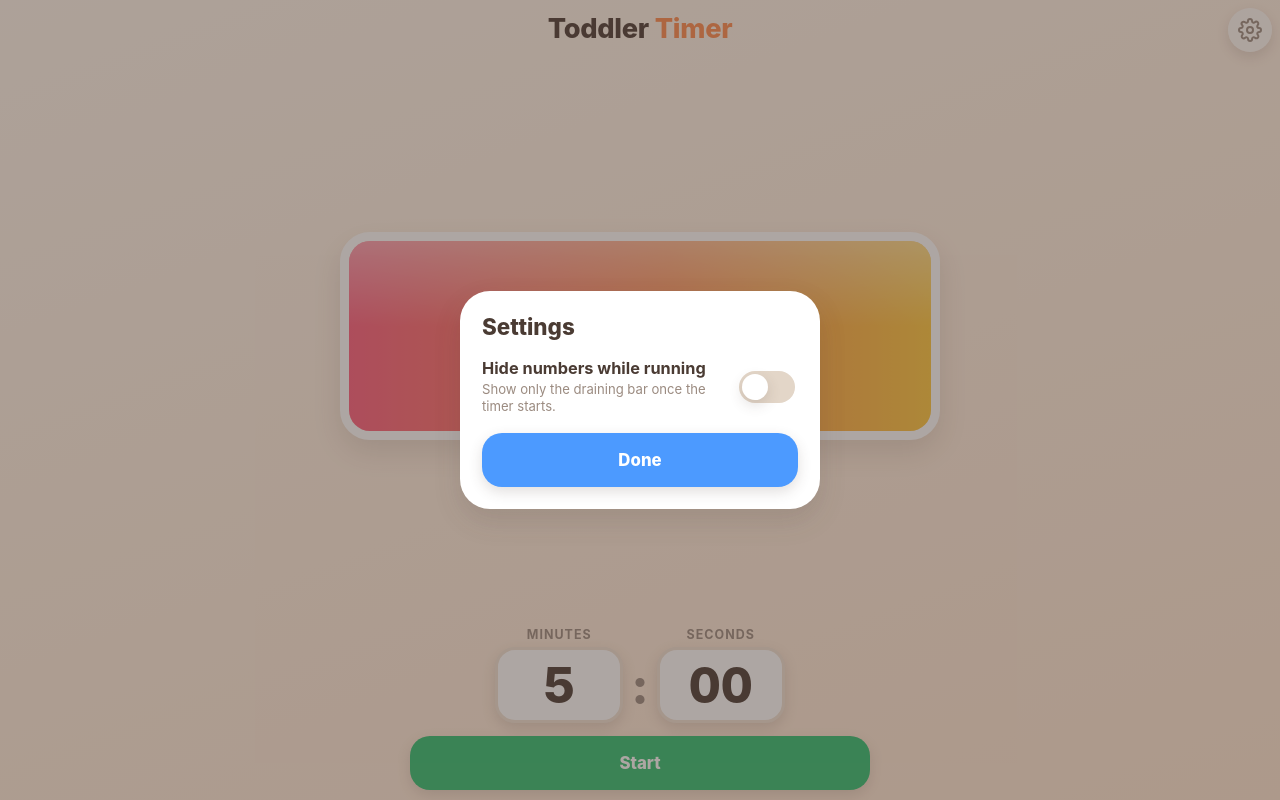
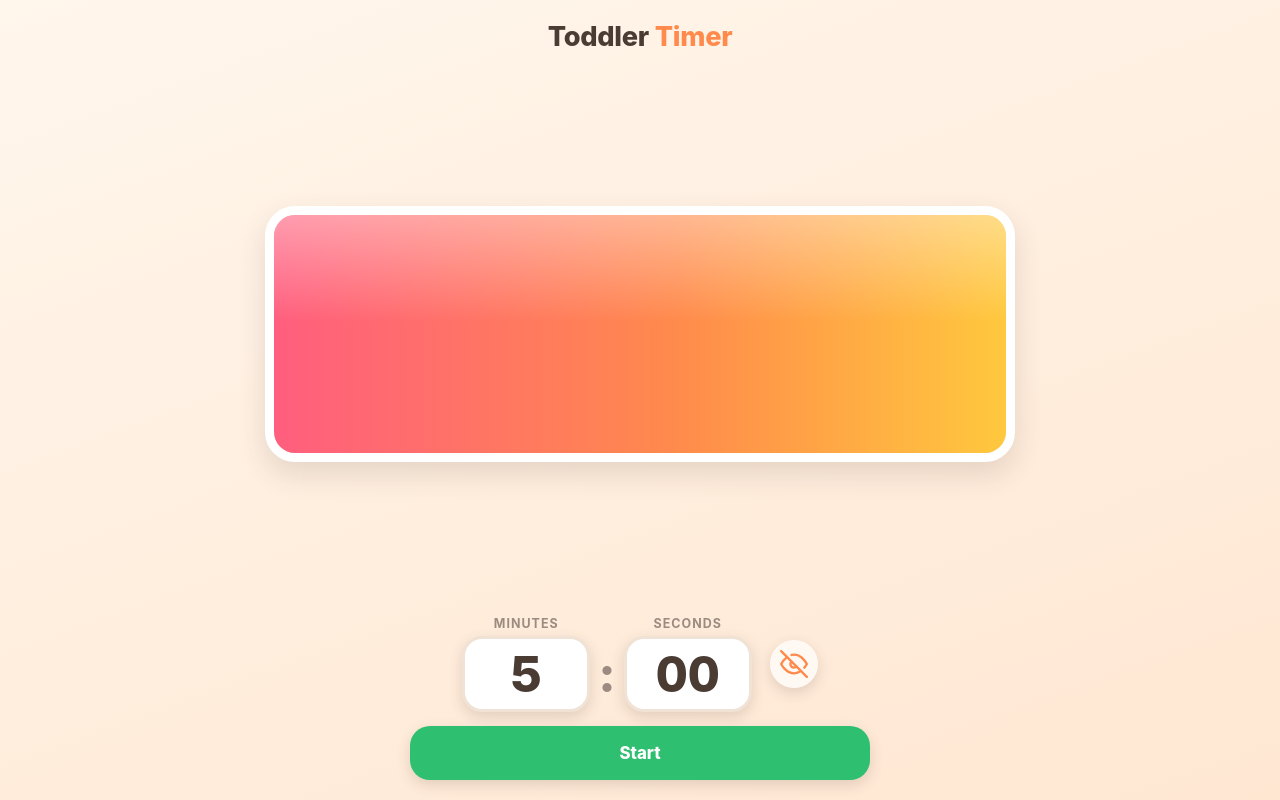
Before and after one commit to trevthom/toddler-timer, a plain HTML site: page index.html in a window 1280 px wide. Both pictures are taken after a click on the button "Hide the numbers while the timer runs". Drawn offline with Linux system fonts and the light colour scheme.

Commit message:
UI/UX changes
- 25% bigger timer animation
- show/hide numbers icon ow on home screen instead of Settings

```diff
--- a/css/styles.css
+++ b/css/styles.css
@@ -6,8 +6,9 @@
    block right below. Colours, the "juice" gradient, corner roundness and
    shadows all flow from there.
 
-   v1.1 — UI scaled down slightly so all buttons fit without scrolling on
-   phones; added the gear button, settings dialog and toggle switch.
+   v1.5 — bigger draining bar (+25%), more breathing room around the edges,
+   and the show/hide-numbers control is now an eye toggle beside the numbers
+   (the old gear menu and settings dialog were removed).
    ========================================================================== */
 
 :root {
@@ -65,9 +66,9 @@ body {
   display: flex;
   flex-direction: column;
   align-items: center;
-  gap: clamp(8px, 1.6vh, 16px);
-  padding: max(10px, env(safe-area-inset-top)) 14px
-           max(10px, env(safe-area-inset-bottom));
+  gap: clamp(10px, 1.8vh, 18px);
+  padding: max(18px, env(safe-area-inset-top)) clamp(20px, 5vw, 34px)
+           max(20px, env(safe-area-inset-bottom));
 }
 
 .app__title {
@@ -78,31 +79,6 @@ body {
   color: var(--ink);
 }
 .app__title span { color: var(--juice-2); }
-
-/* --- gear / settings button --------------------------------------------- */
-.gear {
-  position: absolute;
-  top: max(8px, env(safe-area-inset-top));
-  right: max(8px, env(safe-area-inset-right));
-  width: 44px;
-  height: 44px;
-  display: grid;
-  place-items: center;
-  color: var(--ink-soft);
-  background: rgba(255, 255, 255, 0.7);
-  border: none;
-  border-radius: 50%;
-  box-shadow: var(--shadow-sm);
-  cursor: pointer;
-  z-index: 30;
-  transition: transform 0.15s ease, color 0.15s ease;
-}
-.gear:hover { color: var(--ink); }
-.gear:active { transform: rotate(40deg); }
-.gear:focus-visible {
-  outline: 3px solid rgba(74, 59, 51, 0.35);
-  outline-offset: 3px;
-}
 
 .stage {
   flex: 1 1 auto;
@@ -125,12 +101,12 @@ body {
 }
 
 .rectangle.horizontal {
-  width: min(86vw, 600px);
-  height: clamp(110px, 26vh, 240px);
+  width: min(100%, 750px);
+  height: clamp(140px, 32vh, 300px);
 }
 .rectangle.vertical {
-  width: clamp(110px, 42vw, 260px);
-  height: min(52dvh, 460px);
+  width: clamp(140px, 52vw, 325px);
+  height: min(64dvh, 575px);
 }
 
 /* The juice. Width/height are set from JS; the rest is style. */
@@ -160,13 +136,41 @@ body {
   pointer-events: none;
 }
 
-/* --- time area (editor or big readout) ----------------------------------- */
+/* --- time area (editor or big readout) + the show/hide eye --------------- */
 .time {
   width: 100%;
+  display: flex;
+  align-items: center;
+  justify-content: center;
+  gap: clamp(10px, 3vw, 18px);
+  min-height: clamp(64px, 10vh, 96px);
+}
+
+/* eye toggle, sits right next to the numbers */
+.eye {
+  flex: 0 0 auto;
+  width: 48px;
+  height: 48px;
   display: grid;
   place-items: center;
-  min-height: clamp(64px, 10vh, 96px);
+  color: var(--ink-soft);
+  background: rgba(255, 255, 255, 0.7);
+  border: none;
+  border-radius: 50%;
+  box-shadow: var(--shadow-sm);
+  cursor: pointer;
+  transition: transform 0.1s ease, color 0.15s ease;
 }
+.eye:hover { color: var(--ink); }
+.eye:active { transform: scale(0.92); }
+.eye:focus-visible {
+  outline: 3px solid rgba(74, 59, 51, 0.35);
+  outline-offset: 3px;
+}
+.eye__off { display: none; }
+.eye.is-hidden { color: var(--juice-2); }       /* tinted when set to hide */
+.eye.is-hidden .eye__on { display: none; }
+.eye.is-hidden .eye__off { display: block; }
 
 .readout {
   font-size: clamp(2.4rem, 12vw, 4rem);
@@ -263,78 +267,6 @@ body {
 /* When the timer is done, the lone Reset button grows to fill the row. */
 .controls--done .btn--reset { flex-basis: 100%; min-height: 64px; font-size: 1.2rem; }
 
-/* --- settings dialog ----------------------------------------------------- */
-.settings {
-  position: fixed;
-  inset: 0;
-  z-index: 60;
-  display: grid;
-  place-items: center;
-  padding: 20px;
-  background: rgba(74, 59, 51, 0.45);
-  animation: fade-in 0.15s ease;
-}
-.settings__panel {
-  width: 100%;
-  max-width: 360px;
-  background: var(--card);
-  border-radius: var(--radius-lg);
-  box-shadow: var(--shadow);
-  padding: 22px;
-  display: flex;
-  flex-direction: column;
-  gap: 18px;
-}
-.settings__title {
-  margin: 0;
-  font-size: 1.4rem;
-  font-weight: 800;
-  color: var(--ink);
-}
-.setting {
-  display: flex;
-  align-items: center;
-  justify-content: space-between;
-  gap: 14px;
-  cursor: pointer;
-}
-.setting__text { display: flex; flex-direction: column; gap: 3px; }
-.setting__name { font-size: 1.02rem; font-weight: 700; color: var(--ink); }
-.setting__desc { font-size: 0.82rem; color: var(--ink-soft); line-height: 1.3; }
-.settings__done { width: 100%; }
-
-/* toggle switch (a styled checkbox) */
-.switch {
-  appearance: none;
-  -webkit-appearance: none;
-  flex: 0 0 auto;
-  width: 56px;
-  height: 32px;
-  border-radius: 999px;
-  background: #E3D6C8;
-  position: relative;
-  cursor: pointer;
-  transition: background 0.15s ease;
-}
-.switch::after {
-  content: "";
-  position: absolute;
-  top: 3px;
-  left: 3px;
-  width: 26px;
-  height: 26px;
-  border-radius: 50%;
-  background: #fff;
-  box-shadow: var(--shadow-sm);
-  transition: transform 0.15s ease;
-}
-.switch:checked { background: var(--start); }
-.switch:checked::after { transform: translateX(24px); }
-.switch:focus-visible {
-  outline: 3px solid rgba(74, 59, 51, 0.35);
-  outline-offset: 2px;
-}
-
 /* --- celebration --------------------------------------------------------- */
 .confetti {
   position: fixed;
@@ -378,13 +310,11 @@ body {
   20%, 60% { transform: translateX(-9px); }
   40%, 80% { transform: translateX(9px); }
 }
-@keyframes fade-in { from { opacity: 0; } to { opacity: 1; } }
 .editor--nudge { animation: nudge 0.4s ease; }
 
 /* --- accessibility: respect reduced motion ------------------------------- */
 @media (prefers-reduced-motion: reduce) {
-  .btn, .gear, .switch, .switch::after { transition: none; }
+  .btn, .eye { transition: none; }
   .done__text { animation: pop-in 0.01s both; }
   .editor--nudge { animation: none; }
-  .settings { animation: none; }
 }
--- a/index.html
+++ b/index.html
@@ -19,14 +19,6 @@
 </head>
 <body>
   <div class="app">
-    <button class="gear" id="gearBtn" type="button" aria-label="Settings" aria-haspopup="dialog">
-      <svg viewBox="0 0 24 24" width="24" height="24" fill="none" stroke="currentColor"
-           stroke-width="2" stroke-linecap="round" stroke-linejoin="round" aria-hidden="true">
-        <circle cx="12" cy="12" r="3"></circle>
-        <path d="M19.4 15a1.65 1.65 0 0 0 .33 1.82l.06.06a2 2 0 1 1-2.83 2.83l-.06-.06a1.65 1.65 0 0 0-1.82-.33 1.65 1.65 0 0 0-1 1.51V21a2 2 0 0 1-4 0v-.09A1.65 1.65 0 0 0 9 19.4a1.65 1.65 0 0 0-1.82.33l-.06.06a2 2 0 1 1-2.83-2.83l.06-.06a1.65 1.65 0 0 0 .33-1.82 1.65 1.65 0 0 0-1.51-1H3a2 2 0 0 1 0-4h.09A1.65 1.65 0 0 0 4.6 9a1.65 1.65 0 0 0-.33-1.82l-.06-.06a2 2 0 1 1 2.83-2.83l.06.06a1.65 1.65 0 0 0 1.82.33H9a1.65 1.65 0 0 0 1-1.51V3a2 2 0 0 1 4 0v.09a1.65 1.65 0 0 0 1 1.51 1.65 1.65 0 0 0 1.82-.33l.06-.06a2 2 0 1 1 2.83 2.83l-.06.06a1.65 1.65 0 0 0-.33 1.82V9a1.65 1.65 0 0 0 1.51 1H21a2 2 0 0 1 0 4h-.09a1.65 1.65 0 0 0-1.51 1z"></path>
-      </svg>
-    </button>
-
     <h1 class="app__title">Toddler <span>Timer</span></h1>
 
     <!-- The big draining bar -->
@@ -41,7 +33,8 @@
       </div>
     </div>
 
-    <!-- Time: editor (setup) OR big readout (running/paused/done) -->
+    <!-- Time: editor (setup) OR big readout (running/paused/done),
+         with the show/hide-numbers toggle right beside it. -->
     <div class="time">
       <div class="editor" id="editor">
         <label class="editor__group">
@@ -59,6 +52,25 @@
         </label>
       </div>
       <div class="readout" id="readout" role="timer" aria-live="off" hidden>05:00</div>
+
+      <button class="eye" id="eyeToggle" type="button" aria-pressed="false"
+              aria-label="Hide the numbers while the timer runs"
+              title="Hide the numbers while the timer runs">
+        <!-- eye open: numbers will show -->
+        <svg class="eye__on" viewBox="0 0 24 24" width="28" height="28" fill="none"
+             stroke="currentColor" stroke-width="2" stroke-linecap="round"
+             stroke-linejoin="round" aria-hidden="true">
+          <path d="M1 12s4-8 11-8 11 8 11 8-4 8-11 8-11-8-11-8z"></path>
+          <circle cx="12" cy="12" r="3"></circle>
+        </svg>
+        <!-- eye off: numbers will hide while running -->
+        <svg class="eye__off" viewBox="0 0 24 24" width="28" height="28" fill="none"
+             stroke="currentColor" stroke-width="2" stroke-linecap="round"
+             stroke-linejoin="round" aria-hidden="true">
+          <path d="M17.94 17.94A10.07 10.07 0 0 1 12 20c-7 0-11-8-11-8a18.45 18.45 0 0 1 5.06-5.94M9.9 4.24A9.12 9.12 0 0 1 12 4c7 0 11 8 11 8a18.5 18.5 0 0 1-2.16 3.19m-6.72-1.07a3 3 0 1 1-4.24-4.24"></path>
+          <line x1="1" y1="1" x2="23" y2="23"></line>
+        </svg>
+      </button>
     </div>
 
     <!-- Controls -->
@@ -70,33 +82,25 @@
     </div>
   </div>
 
-  <!-- Settings dialog -->
-  <div class="settings" id="settings" hidden role="dialog" aria-modal="true"
-       aria-labelledby="settingsTitle">
-    <div class="settings__panel">
-      <h2 class="settings__title" id="settingsTitle">Settings</h2>
-
-      <label class="setting" for="hideNumbersToggle">
-        <span class="setting__text">
-          <span class="setting__name">Hide numbers while running</span>
-          <span class="setting__desc">Show only the draining bar once the timer starts.</span>
-        </span>
-        <input class="switch" type="checkbox" id="hideNumbersToggle" />
-      </label>
-
-      <button class="btn btn--reset settings__done" id="settingsClose" type="button">Done</button>
-    </div>
-  </div>
-
   <!-- Confetti overlay (full screen, never blocks taps) -->
   <canvas class="confetti" id="confetti"></canvas>
 
-  <!-- App logic (ES modules) -->
-  <script type="module" src="./js/app.js"></script>
+  <!-- App logic. Plain <script> tags (not ES modules) so the app can be
+       opened straight from this file with no server. Load order matters:
+       app.js is last because it uses everything above it. -->
+  <script src="./js/config.js"></script>
+  <script src="./js/timer.js"></script>
+  <script src="./js/rectangle.js"></script>
+  <script src="./js/alarm.js"></script>
+  <script src="./js/confetti.js"></script>
+  <script src="./js/settings.js"></script>
+  <script src="./js/app.js"></script>
 
-  <!-- Register the service worker so the app works offline / installs -->
+  <!-- Register the service worker for offline use / installability when the
+       app is *served* over http(s). Skipped when opened directly from a file,
+       where service workers aren't allowed (and aren't needed). -->
   <script>
-    if ('serviceWorker' in navigator) {
+    if (location.protocol !== 'file:' && 'serviceWorker' in navigator) {
       window.addEventListener('load', () => {
         navigator.serviceWorker.register('./service-worker.js').catch((err) => {
           console.warn('Service worker registration failed:', err);
--- a/js/alarm.js
+++ b/js/alarm.js
@@ -8,7 +8,10 @@
 // until stop() is called.
 // ---------------------------------------------------------------------------
 
-export class Alarm {
+(function (TT) {
+  'use strict';
+
+  class Alarm {
     constructor(settings) {
       this.settings = settings;     // CONFIG.alarm
       this.ctx = null;
@@ -43,7 +46,7 @@ export class Alarm {
       }
     }
 
-  // --- internals ----------------------------------------------------------
+    // --- internals --------------------------------------------------------
 
     _scheduleChime() {
       if (!this._playing || !this.ctx) return;
@@ -76,3 +79,6 @@ export class Alarm {
       osc.stop(startTime + duration + 0.02);
     }
   }
+
+  TT.Alarm = Alarm;
+})(window.TT = window.TT || {});
--- a/js/app.js
+++ b/js/app.js
@@ -11,16 +11,17 @@
 //   RUNNING  Stop, Edit, Reset
 //   PAUSED   Start (resume), Edit, Reset
 //   DONE     Reset only   (+ "All done!" + confetti + chime)
+//
+// This file is loaded LAST (see the <script> order in index.html), so every
+// piece it pulls from the shared `TT` namespace is already in place.
 // ---------------------------------------------------------------------------
 
-import { CONFIG } from './config.js';
-import { Timer, STATE } from './timer.js';
-import { Rectangle } from './rectangle.js';
-import { Alarm } from './alarm.js';
-import { Confetti } from './confetti.js';
-import { settings } from './settings.js';
+(function (TT) {
+  'use strict';
 
-// --- grab the elements -------------------------------------------------------
+  const { CONFIG, Timer, STATE, Rectangle, Alarm, Confetti, settings } = TT;
+
+  // --- grab the elements -----------------------------------------------------
   const el = (id) => document.getElementById(id);
 
   const rectangleEl = el('rectangle');
@@ -37,13 +38,10 @@ const resetBtn = el('resetBtn');
   const doneEl = el('done');
   const confettiCanvas = el('confetti');
 
-// Settings UI
-const gearBtn = el('gearBtn');
-const settingsEl = el('settings');
-const settingsClose = el('settingsClose');
-const hideNumbersToggle = el('hideNumbersToggle');
+  // Show/hide-numbers toggle (the eye next to the numbers)
+  const eyeToggle = el('eyeToggle');
 
-// --- build the pieces --------------------------------------------------------
+  // --- build the pieces ------------------------------------------------------
   const rectangle = new Rectangle(rectangleEl, fillEl);
   const alarm = new Alarm(CONFIG.alarm);
   const confetti = new Confetti(confettiCanvas);
@@ -56,7 +54,7 @@ const timer = new Timer({
     onComplete: handleComplete,
   });
 
-// --- screen wake lock (optional, fails quietly) ------------------------------
+  // --- screen wake lock (optional, fails quietly) ----------------------------
   let wakeLock = null;
   async function requestWakeLock() {
     try {
@@ -67,7 +65,7 @@ function releaseWakeLock() {
     if (wakeLock) { wakeLock.release().catch(() => {}); wakeLock = null; }
   }
 
-// --- helpers -----------------------------------------------------------------
+  // --- helpers ---------------------------------------------------------------
   function formatTime(ms) {
     const totalSeconds = Math.ceil(ms / 1000);
     const m = Math.floor(totalSeconds / 60);
@@ -89,7 +87,7 @@ function writeEditor(ms) {
 
   function clamp(n, lo, hi) { return Math.max(lo, Math.min(hi, n)); }
 
-// --- the one function that makes the UI match the state ----------------------
+  // --- the one function that makes the UI match the state --------------------
   function render() {
     const s = timer.state;
 
@@ -118,7 +116,7 @@ function render() {
 
   function show(node, visible) { node.hidden = !visible; }
 
-// --- button actions ----------------------------------------------------------
+  // --- button actions --------------------------------------------------------
   function onStart() {
     alarm.unlock(); // we have a user gesture, so audio is allowed later
     if (timer.state === STATE.SETUP) {
@@ -177,19 +175,21 @@ function nudgeEditor() {
     minutesInput.focus();
   }
 
-// --- settings dialog ---------------------------------------------------------
-function openSettings() {
-  hideNumbersToggle.checked = settings.get('hideNumbersWhileRunning');
-  settingsEl.hidden = false;
-  settingsClose.focus();
+  // --- show/hide-numbers eye toggle ------------------------------------------
+  // Reflects the current setting: eye open = numbers show while running;
+  // eye with a slash = numbers hidden while running.
+  function updateEyeToggle() {
+    const hidden = settings.get('hideNumbersWhileRunning');
+    eyeToggle.classList.toggle('is-hidden', hidden);
+    eyeToggle.setAttribute('aria-pressed', String(hidden));
+    const label = hidden
+      ? 'Show the numbers while the timer runs'
+      : 'Hide the numbers while the timer runs';
+    eyeToggle.setAttribute('aria-label', label);
+    eyeToggle.setAttribute('title', label);
   }
 
-function closeSettings() {
-  settingsEl.hidden = true;
-  gearBtn.focus();
-}
-
-// --- listeners ---------------------------------------------------------------
+  // --- listeners -------------------------------------------------------------
   startBtn.addEventListener('click', onStart);
   stopBtn.addEventListener('click', onStop);
   editBtn.addEventListener('click', onEdit);
@@ -199,6 +199,11 @@ resetBtn.addEventListener('click', onReset);
   [minutesInput, secondsInput].forEach((input) => {
     input.addEventListener('keydown', (e) => {
       if (e.key === 'Enter') { e.preventDefault(); onStart(); }
+    });
+    // Keep entries to digits only, at most two of them (live, also catches paste).
+    input.addEventListener('input', () => {
+      const capped = input.value.replace(/\D/g, '').slice(0, 2);
+      if (capped !== input.value) input.value = capped;
     });
     // Tidy up the value when the field loses focus.
     input.addEventListener('blur', () => writeEditor(readEditor()));
@@ -211,24 +216,18 @@ document.addEventListener('visibilitychange', () => {
     }
   });
 
-// Settings.
-gearBtn.addEventListener('click', openSettings);
-settingsClose.addEventListener('click', closeSettings);
-// Tapping the dark backdrop (but not the panel) closes the dialog.
-settingsEl.addEventListener('click', (e) => {
-  if (e.target === settingsEl) closeSettings();
-});
-hideNumbersToggle.addEventListener('change', () => {
-  settings.set('hideNumbersWhileRunning', hideNumbersToggle.checked);
+  // Show/hide numbers toggle.
+  eyeToggle.addEventListener('click', () => {
+    const next = !settings.get('hideNumbersWhileRunning');
+    settings.set('hideNumbersWhileRunning', next);
+    updateEyeToggle();
     render();
   });
-document.addEventListener('keydown', (e) => {
-  if (e.key === 'Escape' && !settingsEl.hidden) closeSettings();
-});
 
-// --- start it up -------------------------------------------------------------
+  // --- start it up -----------------------------------------------------------
   timer.setDuration((CONFIG.defaultMinutes * 60 + CONFIG.defaultSeconds) * 1000);
   writeEditor(timer.totalMs);
   rectangle.setFraction(1);
-hideNumbersToggle.checked = settings.get('hideNumbersWhileRunning');
+  updateEyeToggle();
   render();
+})(window.TT = window.TT || {});
--- a/js/confetti.js
+++ b/js/confetti.js
@@ -7,10 +7,13 @@
 // long animated shower.
 // ---------------------------------------------------------------------------
 
+(function (TT) {
+  'use strict';
+
   const COLORS = ['#FF7A59', '#FFC93C', '#2FBF71', '#4C9AFF', '#8B7BE8', '#FF4D8D'];
   const reduceMotion = window.matchMedia('(prefers-reduced-motion: reduce)').matches;
 
-export class Confetti {
+  class Confetti {
     /** @param {HTMLCanvasElement} canvas */
     constructor(canvas) {
       this.canvas = canvas;
@@ -51,7 +54,7 @@ export class Confetti {
       this.ctx.clearRect(0, 0, this.canvas.width, this.canvas.height);
     }
 
-  // --- internals ----------------------------------------------------------
+    // --- internals --------------------------------------------------------
 
     _resize() {
       const dpr = window.devicePixelRatio || 1;
@@ -95,3 +98,6 @@ export class Confetti {
       this._rafId = requestAnimationFrame(frame);
     }
   }
+
+  TT.Confetti = Confetti;
+})(window.TT = window.TT || {});
--- a/js/rectangle.js
+++ b/js/rectangle.js
@@ -18,14 +18,17 @@
 // horizontal even if its window happens to be taller than it is wide.
 // ---------------------------------------------------------------------------
 
+(function (TT) {
+  'use strict';
+
   const mqMobile = window.matchMedia('(hover: none) and (pointer: coarse)');
   const mqPortrait = window.matchMedia('(orientation: portrait)');
 
-export function isVerticalLayout() {
+  function isVerticalLayout() {
     return mqMobile.matches && mqPortrait.matches;
   }
 
-export class Rectangle {
+  class Rectangle {
     /**
      * @param {HTMLElement} frameEl  the bordered container
      * @param {HTMLElement} fillEl   the coloured fill inside it
@@ -79,3 +82,7 @@ export class Rectangle {
       }
     }
   }
+
+  TT.isVerticalLayout = isVerticalLayout;
+  TT.Rectangle = Rectangle;
+})(window.TT = window.TT || {});
--- a/js/settings.js
+++ b/js/settings.js
@@ -1,19 +1,22 @@
 // settings.js
 // ---------------------------------------------------------------------------
-// Small store for user preferences. Saves to localStorage so choices stick
-// between sessions (works in the served PWA and inside the native app). If
-// storage is unavailable for any reason, it falls back to in-memory only and
-// never throws.
+// Small store for user preferences. Tries to save to localStorage so choices
+// stick between sessions. If storage is unavailable (some browsers restrict it
+// when the page is opened directly from a file), it falls back to in-memory
+// only and never throws — the setting still works for the current session.
 //
-//   settings.get('hideNumbersWhileRunning')   -> boolean
-//   settings.set('hideNumbersWhileRunning', true)
+//   TT.settings.get('hideNumbersWhileRunning')   -> boolean
+//   TT.settings.set('hideNumbersWhileRunning', true)
 //
 // Add a new preference by giving it a default in DEFAULTS below.
 // ---------------------------------------------------------------------------
 
+(function (TT) {
+  'use strict';
+
   const STORAGE_KEY = 'toddler-timer-settings';
 
-export const DEFAULTS = {
+  const DEFAULTS = {
     // When on, the mm:ss readout is hidden once the timer is started, so only
     // the draining bar is visible.
     hideNumbersWhileRunning: false,
@@ -30,7 +33,8 @@ function load() {
 
   let state = load();
 
-export const settings = {
+  TT.DEFAULTS = DEFAULTS;
+  TT.settings = {
     get(key) { return state[key]; },
     set(key, value) {
       state[key] = value;
@@ -38,3 +42,4 @@ export const settings = {
     },
     all() { return { ...state }; },
   };
+})(window.TT = window.TT || {});
--- a/js/timer.js
+++ b/js/timer.js
@@ -4,7 +4,7 @@
 // it just counts down and calls you back. That separation is what makes the
 // rest of the app easy to change.
 //
-//   const t = new Timer({
+//   const t = new TT.Timer({
 //     onTick:     (remainingMs, fraction) => { ... },  // ~60x/sec while running
 //     onComplete: () => { ... },                       // fired once at zero
 //   });
@@ -16,14 +16,17 @@
 // stays accurate even if the browser throttles background tabs.
 // ---------------------------------------------------------------------------
 
-export const STATE = Object.freeze({
+(function (TT) {
+  'use strict';
+
+  const STATE = Object.freeze({
     SETUP: 'setup',     // time is editable, nothing running
     RUNNING: 'running', // counting down
     PAUSED: 'paused',   // stopped part-way through
     DONE: 'done',       // reached zero
   });
 
-export class Timer {
+  class Timer {
     constructor({ onTick, onComplete } = {}) {
       this.onTick = onTick || (() => {});
       this.onComplete = onComplete || (() => {});
@@ -75,7 +78,7 @@ export class Timer {
       return Math.max(0, Math.min(1, this.remainingMs / this.totalMs));
     }
 
-  // --- internals ----------------------------------------------------------
+    // --- internals --------------------------------------------------------
 
     _loop() {
       const tick = () => {
@@ -103,3 +106,7 @@ export class Timer {
       }
     }
   }
+
+  TT.STATE = STATE;
+  TT.Timer = Timer;
+})(window.TT = window.TT || {});
--- a/service-worker.js
+++ b/service-worker.js
@@ -7,7 +7,7 @@
 // browsers may keep serving the old version. Add new files to APP_SHELL too.
 // ---------------------------------------------------------------------------
 
-const CACHE_VERSION = 'toddler-timer-v3';
+const CACHE_VERSION = 'toddler-timer-v6';
 
 const APP_SHELL = [
   './',
```
Also changed, not shown: js/config.js (+13 -5 lines), 1 other file. Lines whose indentation alone changed are shown as unchanged.
